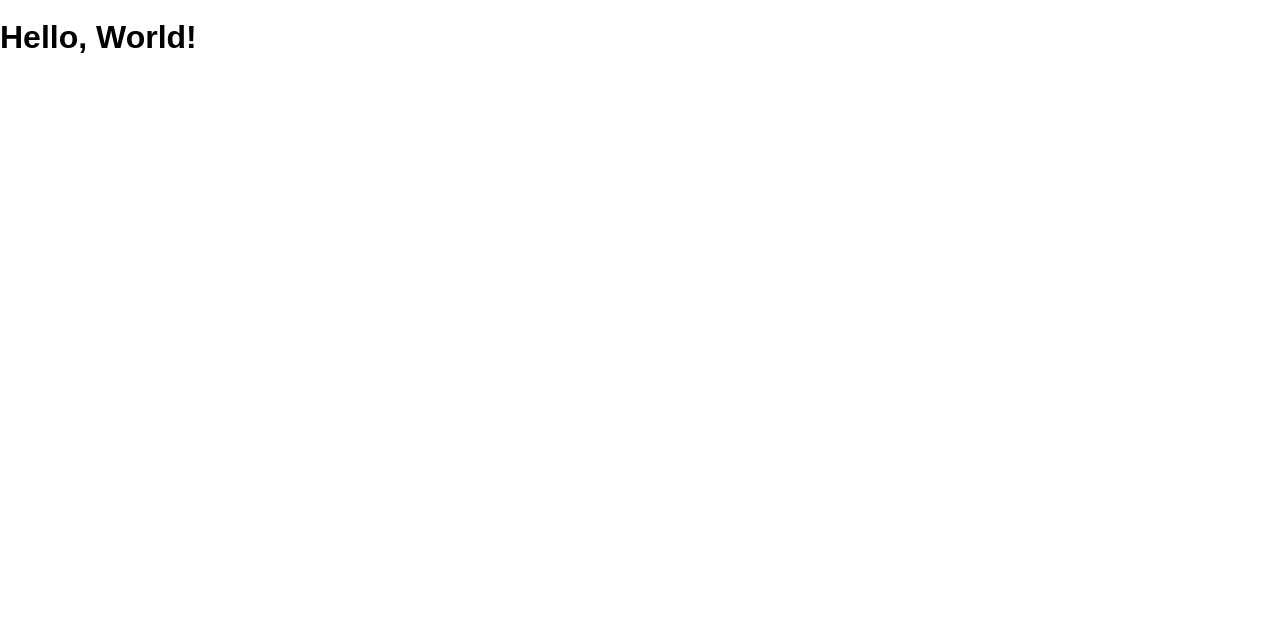
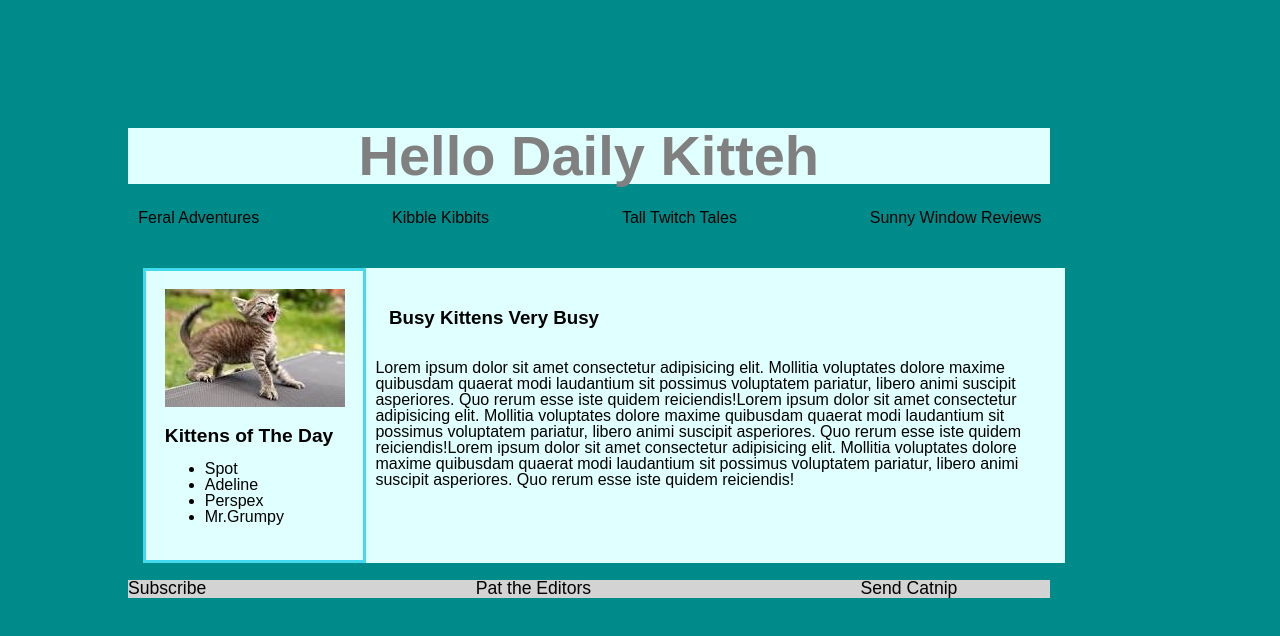
Before and after one commit to hjohnson120/daily-kitteh, a website: page public/index.html in a window 1280 px wide. Drawn offline with Linux system fonts and the light colour scheme.

Commit message:
finished-cat

```diff
--- a/public/index.html
+++ b/public/index.html
@@ -1,13 +1,58 @@
 <!DOCTYPE html>
 <html>
   <head lang="en">
-    <meta charset="UTF-8">
-    <meta name="viewport" content="width=device-width, initial-scale=1">
+    <meta charset="UTF-8" />
+    <meta name="viewport" content="width=device-width, initial-scale=1" />
     <title>Daily Kitteh</title>
-    <link rel="shortcut icon" href="/favicon.ico">
-    <link rel="stylesheet" href="/screen.css">
+    <link rel="shortcut icon" href="/favicon.ico" />
+    <link rel="stylesheet" href="/screen.css" />
   </head>
   <body>
-    <h1 class='hello-world'>Hello, World!</h1>
+    <header>
+      <h1>Hello Daily Kitteh</h1>
+      <section>
+        <ul class="first-ul">
+          <li>Feral Adventures</li>
+          <li>Kibble Kibbits</li>
+          <li>Tall Twitch Tales</li>
+          <li>Sunny Window Reviews</li>
+        </ul>
+      </section>
+    </header>
+    <main class="third-ul">
+      <section class="picture">
+        <img src="cat.jpg" alt="cat" />
+        <h2>Kittens of The Day</h2>
+        <ul>
+          <li>Spot</li>
+          <li>Adeline</li>
+          <li>Perspex</li>
+          <li>Mr.Grumpy</li>
+        </ul>
+      </section>
+      <section>
+        <h3>Busy Kittens Very Busy</h3>
+        <p>
+          Lorem ipsum dolor sit amet consectetur adipisicing elit. Mollitia
+          voluptates dolore maxime quibusdam quaerat modi laudantium sit
+          possimus voluptatem pariatur, libero animi suscipit asperiores. Quo
+          rerum esse iste quidem reiciendis!Lorem ipsum dolor sit amet
+          consectetur adipisicing elit. Mollitia voluptates dolore maxime
+          quibusdam quaerat modi laudantium sit possimus voluptatem pariatur,
+          libero animi suscipit asperiores. Quo rerum esse iste quidem
+          reiciendis!Lorem ipsum dolor sit amet consectetur adipisicing elit.
+          Mollitia voluptates dolore maxime quibusdam quaerat modi laudantium
+          sit possimus voluptatem pariatur, libero animi suscipit asperiores.
+          Quo rerum esse iste quidem reiciendis!
+        </p>
+      </section>
+    </main>
+    <footer>
+      <ul class="first-ul">
+        <li>Subscribe</li>
+        <li>Pat the Editors</li>
+        <li>Send Catnip</li>
+      </ul>
+    </footer>
   </body>
 </html>
--- a/public/screen.css
+++ b/public/screen.css
@@ -1,12 +1,87 @@
 :root {
+  background-color: darkcyan;
   font: 16px / 1 sans-serif;
 }
 
 html {
-  height: 100%;
+  height: 70%;
+  margin: 0%;
+  padding-top: 0%;
+  padding-bottom: 4%;
+}
+header {
+  margin-block-start: 0%;
+  margin-block-end: 0%;
+  padding: 0%;
+}
+main {
+  border-color: lightcyan;
+  justify-content: center;
+  background: lightcyan;
+  padding-bottom: 0%;
+  max-width: 90%;
+  margin: 1.5%;
+}
+body {
+  align-items: center;
+  flex-direction: column;
+  justify-content: center;
+  margin: 10% 10% 20% 10%;
+}
+h1 {
+  color: grey;
+  background: lightcyan;
+  align-items: center;
+  font-size: 3.5rem;
+  max-width: 90%;
+  padding: 0%;
+  text-align: center;
+  margin: 0%;
 }
 
-body {
-  margin: 0;
-  min-height: 100%;
+h3 {
+  background-color: lightcyan;
+  max-width: 90%;
+  padding: 2%;
 }
+.first-ul {
+  display: flex;
+  list-style: none;
+  justify-content: space-between;
+  padding: 0%;
+  max-width: 90%;
+}
+h2 {
+  justify-content: space-between;
+  font-size: 1.2rem;
+}
+.third-ul {
+  display: flex;
+  list-style: none;
+  justify-content: space-between;
+  background-color: (#42daec);
+}
+p {
+  font-size: 1rem;
+}
+.second-ul {
+  flex-direction: flex;
+}
+.picture {
+  border: solid;
+  border-color: #42daec;
+  padding: 2%;
+}
+img {
+  justify-content: column;
+  justify-content: flex-start;
+}
+footer {
+  background-color: lightgrey;
+  font-size: 1.1rem;
+  justify-content: space-around;
+  max-width: 90%;
+}
+section {
+  padding: 1%;
+}
```
Also changed, not shown: public/cat.jpg (added).
